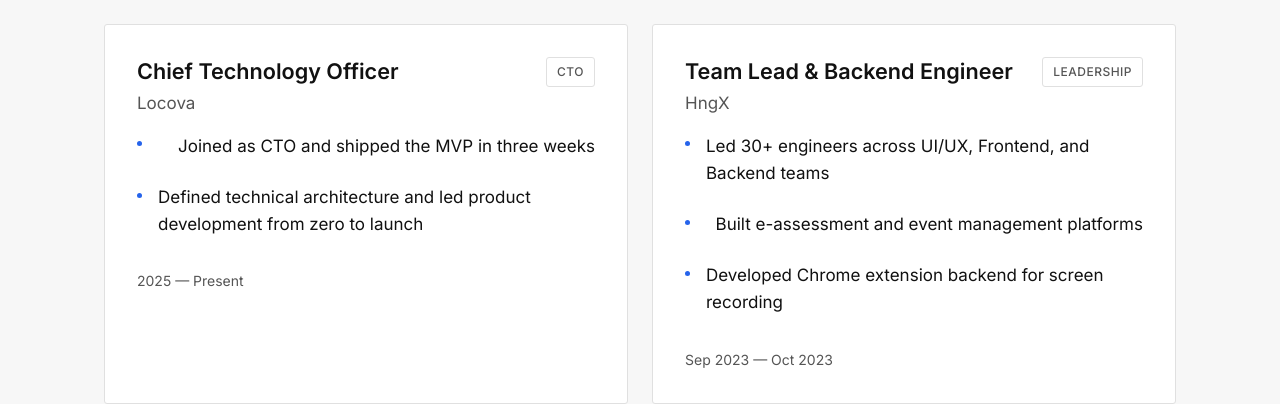
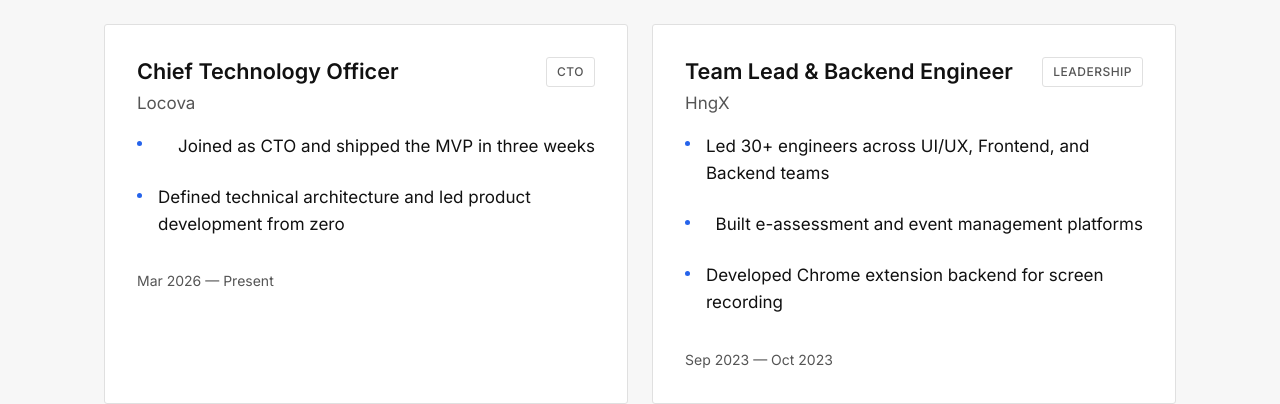
Before and after one commit to Goodnessmbakara/Goodnessmbakara.github.io, a Next.js app: page / in a window 1280 px wide. Shown: the part 5322-5726 px from the top of the page. Built offline with nearby package versions, Linux system fonts and the light colour scheme.

Commit message:
Fix Locova: joined Mar 2026, remove 'to launch'

```diff
--- a/app/page.tsx
+++ b/app/page.tsx
@@ -290,11 +290,11 @@
                     <div className={experienceStyles.dot}></div>
                     <span>
                       Defined technical architecture and led product development
-                      from zero to launch
+                      from zero
                     </span>
                   </li>
                 </ul>
-                <div className={experienceStyles.text}>2025 — Present</div>
+                <div className={experienceStyles.text}>Mar 2026 — Present</div>
               </div>
 
               {/* Team Lead — HngX */}
```
